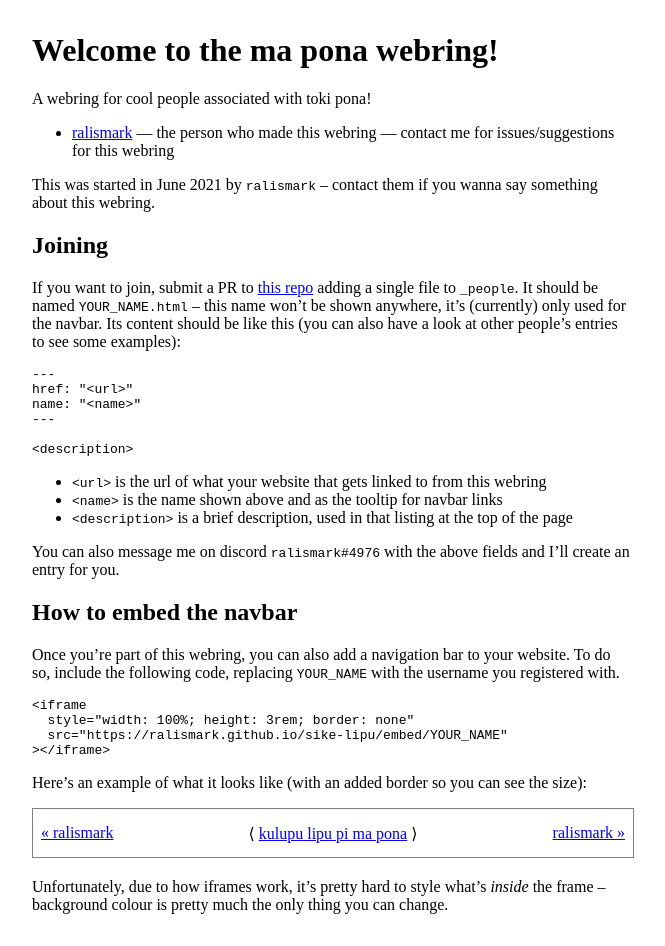
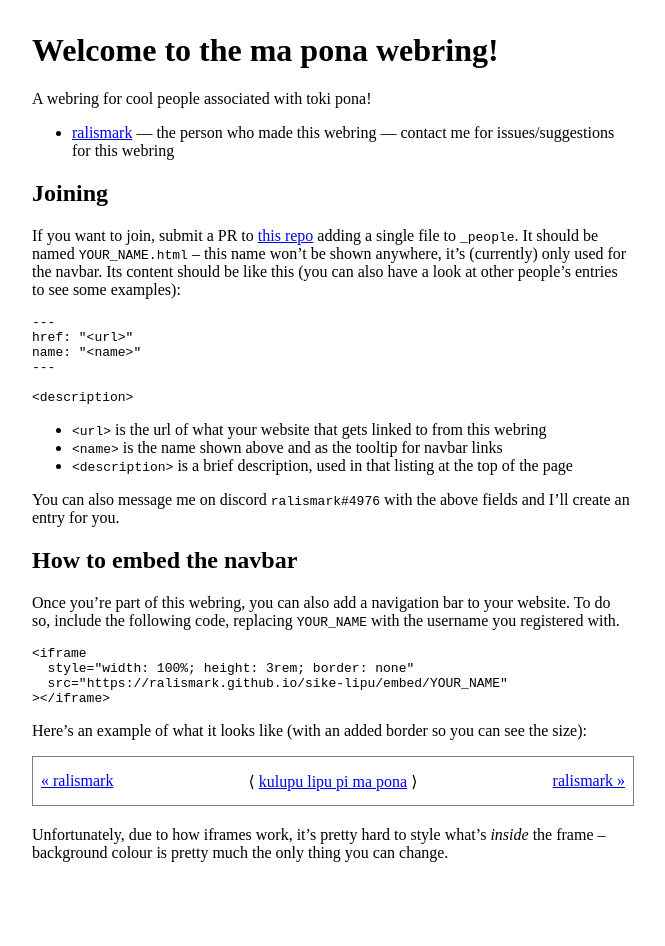
Before and after one commit to ralismark/sike-lipu, a Jekyll site: the page built from index.md, in a window 1280 px wide. Shown: the whole page, without its empty margins (308-973 px from the left). Built offline with Jekyll 4.4.1, drawn with Linux system fonts in a browser that asks for light colours; our own code applies the rules of GitHub Pages for plain Markdown files; after the commit the page ends 900 px from its top, so only the background shows below that.

Commit message:
Remove duplicate info line

```diff
--- a/index.md
+++ b/index.md
@@ -12,8 +12,6 @@ A webring for cool people associated with toki pona!
 </li>
 {% endfor %}
 </ul>
-
-This was started in June 2021 by `ralismark` -- contact them if you wanna say something about this webring.
 
 ## Joining
 
```
